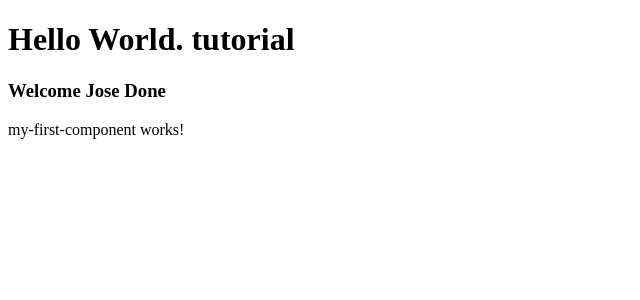
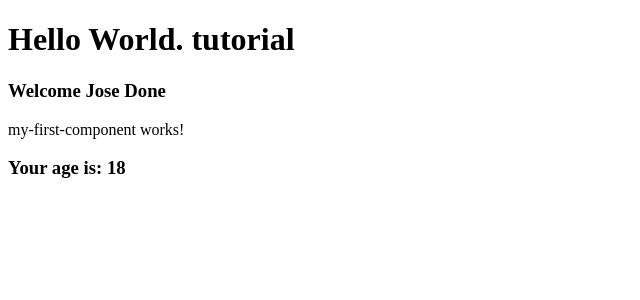
Before and after one commit to josedoneguillen/Angular, an Angular app in the folder tutorial/: page / in a window 1280 px wide. Shown: the top 300 px of the page, without its empty margins (0-640 px from the left). Built offline with nearby package versions, Linux system fonts and the light colour scheme.

Commit message:
Creating public atributes on first component

```diff
--- a/tutorial/src/app/my-first-component/my-first-component.component.html
+++ b/tutorial/src/app/my-first-component/my-first-component.component.html
@@ -1 +1,2 @@
 <p>my-first-component works!</p>
+<h3>Your age is: {{age}}</h3>
--- a/tutorial/src/app/my-first-component/my-first-component.component.ts
+++ b/tutorial/src/app/my-first-component/my-first-component.component.ts
@@ -7,9 +7,14 @@ import { Component, OnInit } from '@angular/core';
 })
 export class MyFirstComponentComponent implements OnInit {
 
-  constructor() { }
+  age:number = 0;
+
+  constructor() {
+    this.age = 18;
+  }
 
   ngOnInit(): void {
+    console.log('my-first-component has loaded succesfully');
   }
 
 }
```
